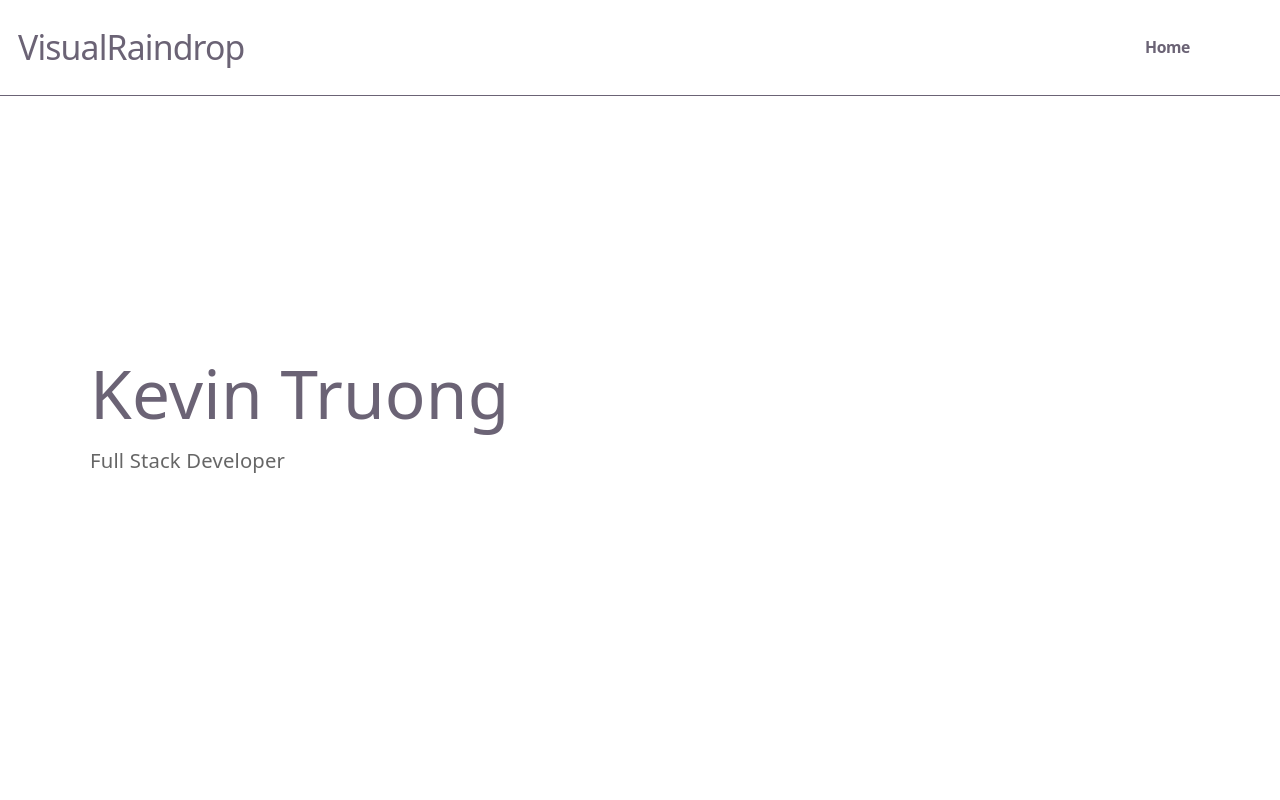
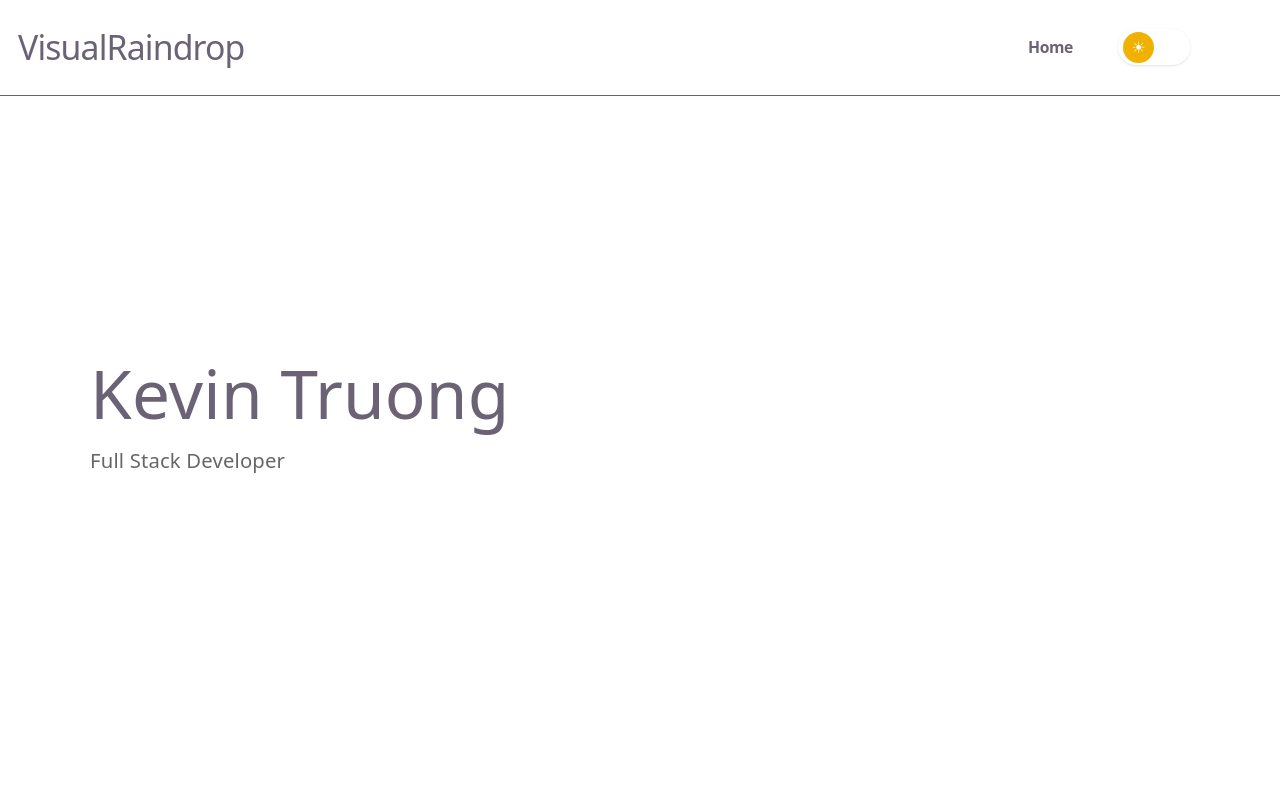
Before and after one commit to VisualRaindrop/visualraindrop-web, a React (Vite) app in the folder frontend/: page / in a window 1280 px wide. Shown: the top 800 px of the page. Built offline with nearby package versions, Linux system fonts and the light colour scheme; no server answers.

Commit message:
Add toggle to change day and night themes

```diff
--- a/frontend/src/components/Navbar.tsx
+++ b/frontend/src/components/Navbar.tsx
@@ -1,4 +1,5 @@
 import {NavLink} from "react-router"
+import ThemeToggle from "./Theme_Switch";
 
 function Navbar () {
     return (
@@ -9,6 +10,7 @@ function Navbar () {
                 </a>
                     <div className={'flex items-center gap-10 text-sm font-semibold tracking-tight'}>
                         <NavLink to={'/'} className={'hover:text-purple-500'}>Home</NavLink>
+                        <ThemeToggle />
                     </div>
             </div>
         </nav>
--- /dev/null
+++ b/frontend/src/components/Theme_Switch.tsx
@@ -0,0 +1,34 @@
+import { useEffect, useState } from "react";
+
+function ThemeToggle() {
+    const [isDarkMode, setIsDarkMode] = useState(() => {
+        const savedTheme = localStorage.getItem("theme");
+        if (savedTheme) { return savedTheme === "dark"; }
+        else { return window.matchMedia("(prefers-color-scheme: dark)").matches;}
+    });
+
+    useEffect(() => {
+      document.documentElement.classList.toggle("dark", isDarkMode);
+      localStorage.setItem("theme", isDarkMode ? "dark" : "light");
+    }, [isDarkMode]);
+
+    return (
+        <button
+            onClick={() => setIsDarkMode(!isDarkMode)}
+            className={'flex h-8 w-16 items-center rounded-full bg-white/20 p-1 shadow transition'}
+            aria-label={'Toggle Dark Mode'}
+        >
+            <div
+                className={`flex h-7 w-7 items-center justify-center rounded-full text-white transition-transform duration-300 ${
+          isDarkMode
+            ? "translate-x-7 bg-slate-700"
+            : "translate-x-0 bg-yellow-500"
+        }`}
+                >
+                {isDarkMode ? '☾' : '☀'}
+            </div>
+        </button>
+    )
+}
+
+export default ThemeToggle;
--- a/frontend/src/index.css
+++ b/frontend/src/index.css
@@ -1,4 +1,5 @@
 @import "tailwindcss";
+@custom-variant dark (&:where(.dark, .dark *));
 
 html {
   scroll-behavior: smooth;
@@ -41,8 +42,7 @@ body {
   min-height: 100svh;
 }
 
-@media (prefers-color-scheme: dark) {
-  :root {
+.dark {
   --text: #9ca3af;
   --text-h: #f3f4f6;
   --bg: #16171d;
@@ -60,4 +60,3 @@ body {
 .dark  #social .button-icon {
     filter: invert(1) brightness(2);
 }
-}
--- a/frontend/src/styles/Resume.css
+++ b/frontend/src/styles/Resume.css
@@ -1,4 +1,5 @@
 @import 'tailwindcss';
+@custom-variant dark (&:where(.dark, .dark *));
 
 .custom-line:before {
     @apply bg-black dark:bg-slate-300;
```
Lines whose indentation alone changed are shown as unchanged.
